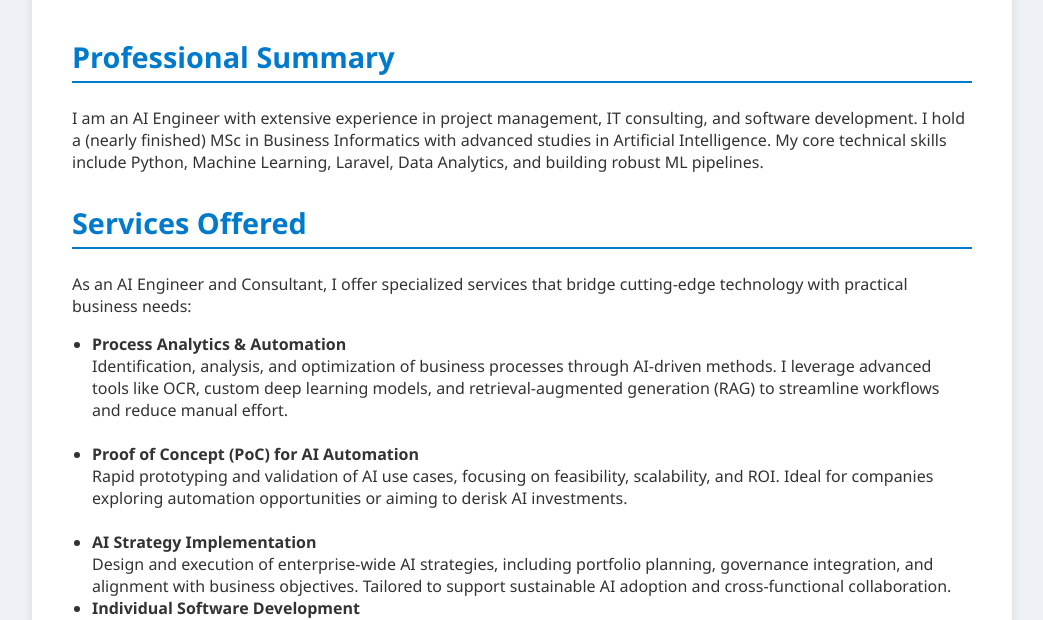
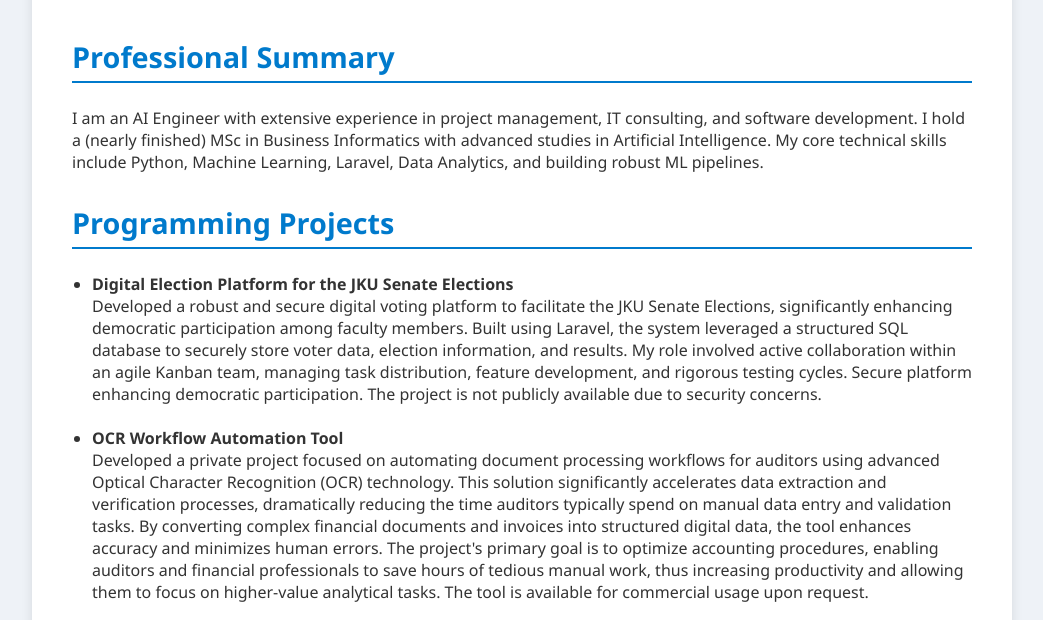
Before and after one commit to ViktorLor/ViktorLor.github.io, a plain HTML site: page index.html in a window 1280 px wide. Shown: the part 183-803 px from the top of the page, without its empty margins (118-1161 px from the left). Drawn offline with Linux system fonts and the light colour scheme.

Commit message:
update 2

```diff
--- a/index.html
+++ b/index.html
@@ -79,34 +79,6 @@
             I hold a (nearly finished) MSc in Business Informatics with advanced studies in Artificial Intelligence. My
             core technical
             skills include Python, Machine Learning, Laravel, Data Analytics, and building robust ML pipelines.</p>
-    </section>
-
-    <section>
-        <h2>Services Offered</h2>
-        <p>As an AI Engineer and Consultant, I offer specialized services that bridge cutting-edge technology with
-            practical business needs:</p>
-        <ul>
-            <li><strong>Process Analytics & Automation</strong><br>
-                Identification, analysis, and optimization of business processes through AI-driven methods. I leverage
-                advanced tools like OCR, custom deep learning models, and retrieval-augmented generation (RAG) to
-                streamline workflows and reduce manual effort.
-            </li>
-            <br>
-            <li><strong>Proof of Concept (PoC) for AI Automation</strong><br>
-                Rapid prototyping and validation of AI use cases, focusing on feasibility, scalability, and ROI. Ideal
-                for companies exploring automation opportunities or aiming to derisk AI investments.
-            </li>
-            <br>
-            <li><strong>AI Strategy Implementation</strong><br>
-                Design and execution of enterprise-wide AI strategies, including portfolio planning, governance
-                integration, and alignment with business objectives. Tailored to support sustainable AI adoption and
-                cross-functional collaboration.
-            </li>
-            <li><strong>Individual Software Development </strong><br>
-                Design and execution of custom software application, ranging from back-end to front-end development.
-                This may be a standard web application or a specialized application depending on the defined needs.
-            </li>
-        </ul>
     </section>
 
     <section>
@@ -239,6 +211,7 @@
             <li>HTBLUVA Salzburg – Electronics and Technical Informatics</li>
             <li>BSc in Artificial Intelligence – Johannes Kepler University, Linz</li>
             <li>MSc in Business Informatics (nearly finished) – Johannes Kepler University, Linz</li>
+            <li>MSc in Artificial Intelligence (only Master Thesis missing) – Johannes Kepler University, Linz</li>
         </ul>
     </section>
 
@@ -249,8 +222,7 @@
             <li>Scrum Master</li>
             <li>TOGAF Architecture Enterprise</li>
             <li>IREB - Requirements Engineer</li>
-
-
+            <li>Strategic Management - University from Glasgow (Online)</li>
         </ul>
     </section>
 
```
